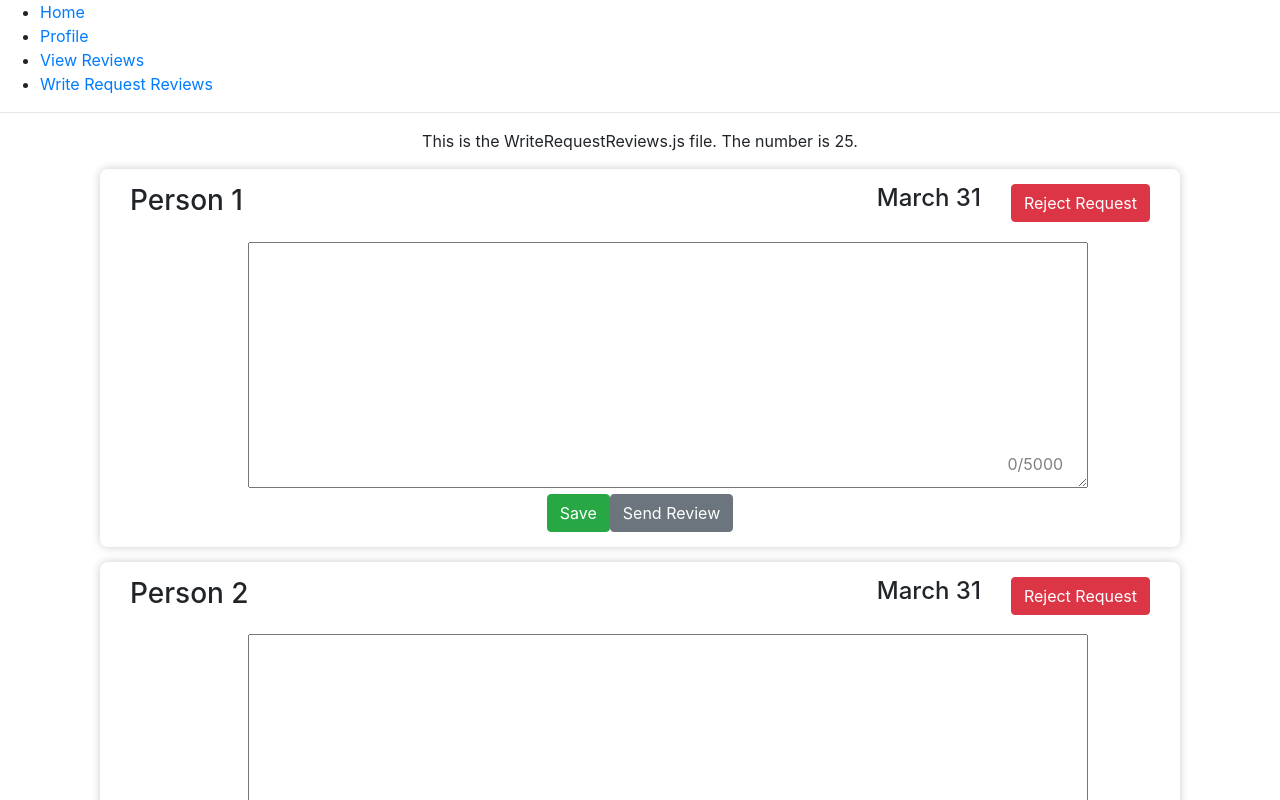
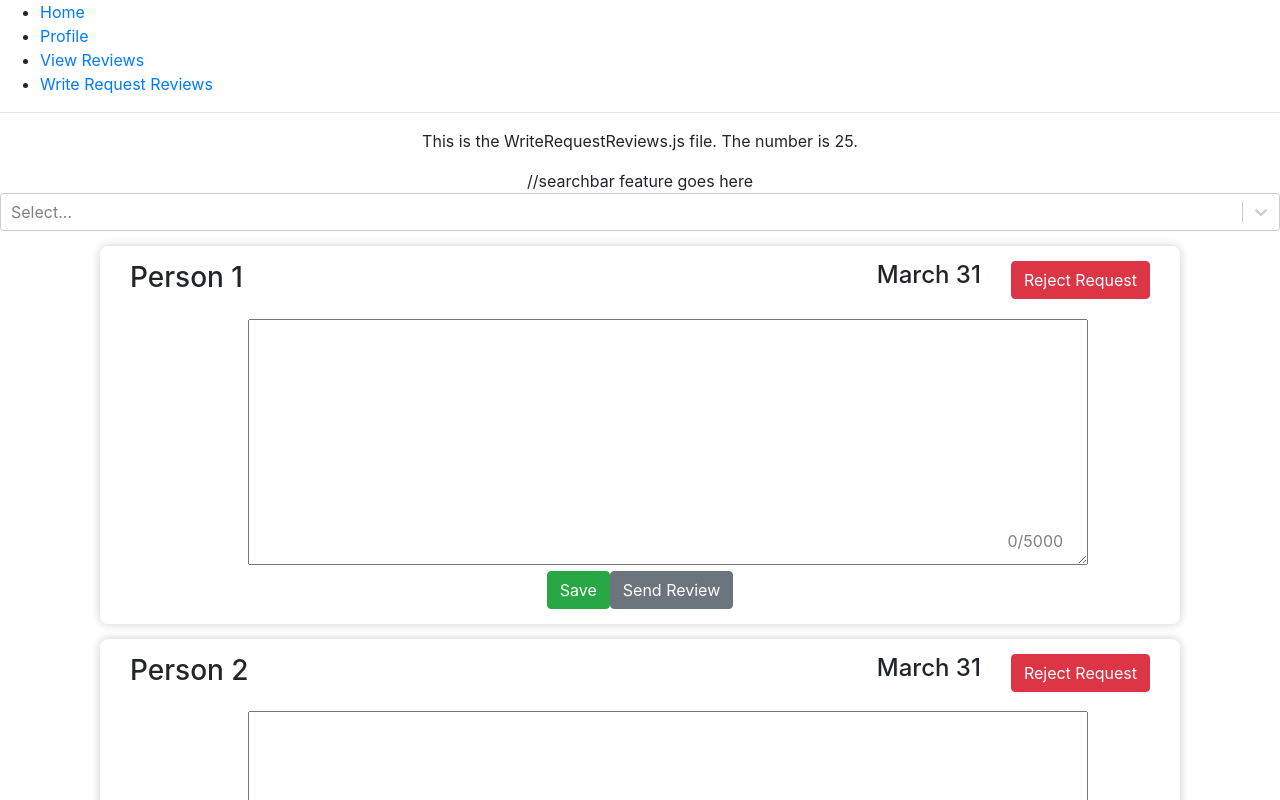
Before and after one commit to StephenTemp/SaltySplatoon-PET, a React (Create React App) app: page /writerequestreviews in a window 1280 px wide. Shown: the top 800 px of the page. Built offline with nearby package versions, Linux system fonts and the light colour scheme; no server answers.

Commit message:
Added rough search bar
added search bar o "write reviews" page

```diff
--- a/package.json
+++ b/package.json
@@ -11,6 +11,7 @@
     "react-dom": "^16.13.1",
     "react-router-dom": "^5.1.2",
     "react-scripts": "3.4.0",
+    "react-select": "^3.1.0",
     "reactstrap": "^8.4.1"
   },
   "scripts": {
--- a/src/WriteRequestReviews.js
+++ b/src/WriteRequestReviews.js
@@ -1,12 +1,17 @@
-import React from 'react';
+import React, { Component } from 'react'
 import './App.css';
-import Request from './Requests'
+import Request from './Requests';
+import Select from 'react-select';
 
 class WriteRequestReviews extends React.Component {
 
     constructor(props) {
         super(props);
         let fakeRequestPeople = ["Alexandru M", "Alex Zhou", "Stephen", "Sam"]
+        fakeRequestPeople = fakeRequestPeople.map(x => {
+          return ({value : x, label : x});
+        })
+
         let fakeRequests = [
           {
             requesterName: "Person 1",
@@ -67,6 +72,8 @@ class WriteRequestReviews extends React.Component {
                 This is the WriteRequestReviews.js file. The number is {this.props.number1}.
             </p>
             <div className = "request-reviews">
+            //searchbar feature goes here
+            <Select options={this.state.fakeRequestPeople} />
 
             </div>
             <div className = "write-reviews">
```
Also changed, not shown: 1 other file (tests, documents, lock files or other folders).
